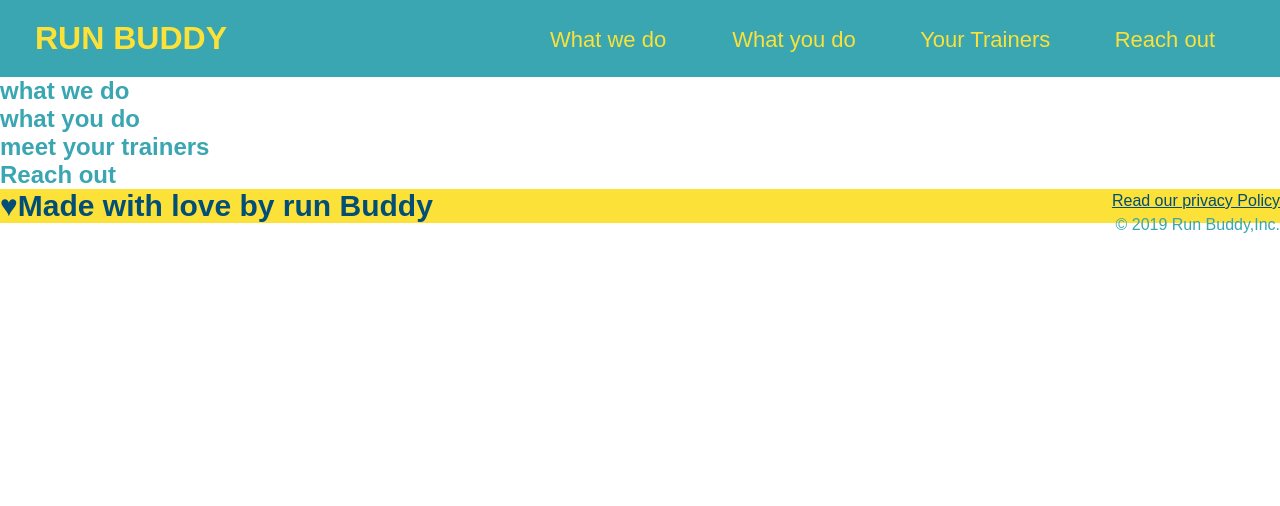
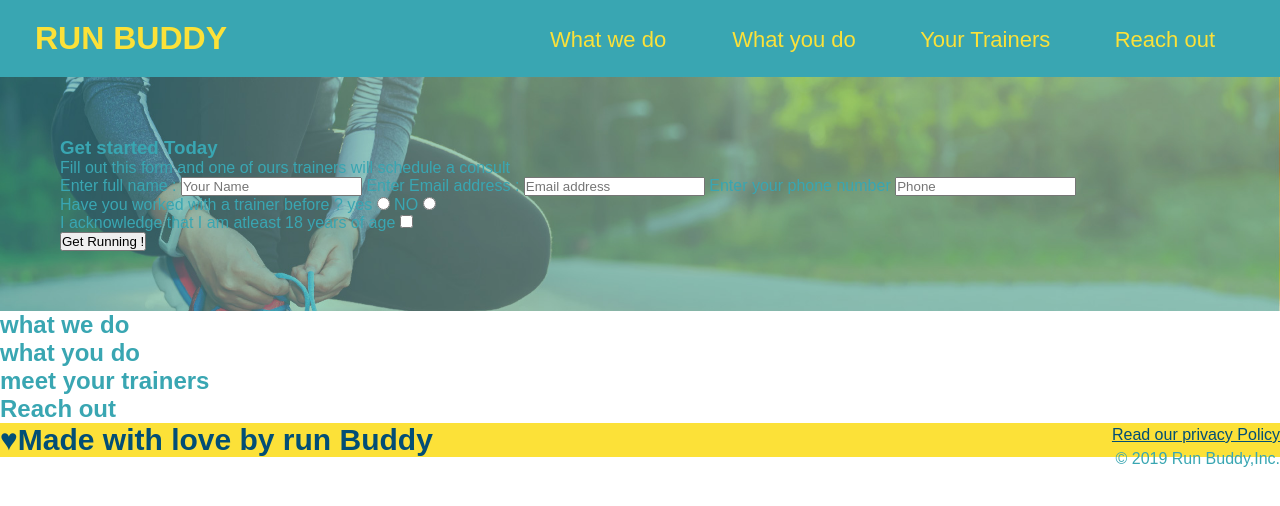
Before and after one commit to japjeet1975/run-buddy, a plain HTML site: page index.html in a window 1280 px wide. Drawn offline with Linux system fonts and the light colour scheme.

Commit message:
new changes made

```diff
--- a/assets/css/style.css
+++ b/assets/css/style.css
@@ -1,7 +1,7 @@
 *{
 	margin: 0;
 	padding: 0;
-	box-sizing: border-box;
+	box-sizing: border-boxwa;
 }
 
 header{
@@ -41,7 +41,7 @@ color:#39a6b2;
 footer {
 background-color: #fce138;
 width: 100%;
-padding: 40px 35 px;
+padding: 40px 55 px;
 }
 footer h2{
 display: inline;
@@ -51,9 +51,19 @@ margin: 0 ;
 }
 footer div {
 float: right;
-line-height: 1.5;
+line-height:1.5;
 text-align: right;
 }
 footer a{
 color: #024e76;
 }
+section{
+	padding: 60px;
+}
+.hero {
+	background-image: url("../images/hero-bg.jpeg");
+	height: 600 px;
+	background-size:cover;
+	background-position:center;
+
+}
--- a/index.html
+++ b/index.html
@@ -26,11 +26,30 @@
 	<a href="#Reach-out">Reach out</a>
 </li>
 </ul></nav></header>
-<section>
+<section class="hero">
 	<div>
-
+<h3>Get started Today</h3>
+<p>Fill out this form and one of ours trainers will schedule a consult</p>
+<!--add form elements-->
+	<form><label for="name">Enter full name :</label>
+		<input type="text" placeholder="Your Name" name="Name" id="name"/>
+	<label for="email">Enter Email address :</label>
+	<input type="email" placeholder="Email address" name="Email address" id="email"/>
+<label for="phone">Enter your phone number</label>
+<input type="tel" placeholder="Phone" name="phone" id="phone"/>
+<p>
+Have you worked with a trainer before ?
+<label for="trainer-yes">yes</label>
+<input type="radio" name="trainer-confirm" id="trainer-yes"/>
+<label for="trainer-no">NO</label>
+<input type="radio" name="trainer-confirm" id="trainer-no">
+</p><p>
+	<label for="consent">I acknowledge that I am atleast 18 years of age</label>
+	<input type="checkbox" name="consent" id="consent">
+</p>
+<button type="submit">Get Running !</button>
+</form>
 </div>
-
 </section>
 <body>
 <!--what we do section-->
```
Also changed, not shown: assets/images/hero-bg.jpeg (added), 3 other files.
